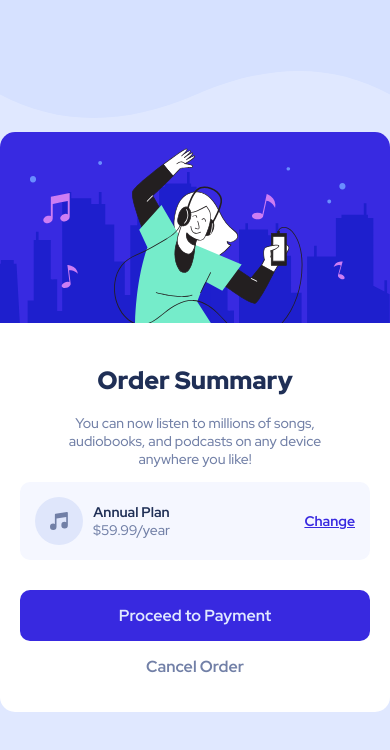
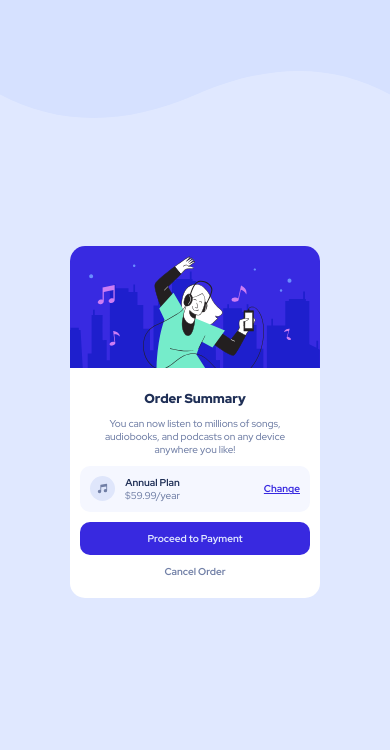
Before and after one commit to CauanyRodrigues01/order-summary-component-main, a plain HTML site: page index.html in a window 390 px wide. Drawn offline with Linux system fonts and the light colour scheme.

Commit message:
Update style.css

```diff
--- a/public/css/style.css
+++ b/public/css/style.css
@@ -20,7 +20,7 @@ html {
 body {
     margin: 0;
     padding: 0;
-    font-size: 1.4rem;
+    font-size: 1.3rem;
 }
 
 .container {
@@ -36,7 +36,7 @@ body {
 }
 
 .card {
-    width: 400px;
+    width: 350px;
 
     border-radius: 1.5rem;
     text-align: center;
@@ -50,7 +50,7 @@ body {
 }
 
 main {
-    padding: 2rem;
+    padding: 1rem;
 }
 
 .container-text {
@@ -66,7 +66,7 @@ main {
 .container-options {
     background-color: var(--very-pale-blue);
     border-radius: 1rem;
-    padding: 1.5rem;
+    padding: 1rem;
 
     display: flex;
     align-items: center;
@@ -102,13 +102,13 @@ a:visited {
 .buttons {
     display: flex;
     flex-direction: column;
-    margin-top: 30px;
+    margin-top: 10px;
 }
 
 button {
     border: none;
     border-radius: 1rem;
-    padding: 1.5rem;
+    padding: 1rem;
     font-size: 1.6rem;
     font-weight: 700;
 }
@@ -138,8 +138,24 @@ button {
 }
 
 /* 4K */
-@media screen and (max-width: 2560px) {
-
+@media screen and (min-width: 1441px) {
+    body {
+        font-size: 3rem;
+    }
+    main {
+        padding: 5rem;
+    }
+    .title {
+        font-size: 3.7rem;
+    }
+    .card {
+        width: 30%;
+        max-width: 750px;
+        min-width: 640px;
+    }
+    button {
+        font-size: 3rem;
+    }
 }
 
 /* Laptop L */
@@ -154,20 +170,33 @@ button {
 
 /* Tablet */
 @media screen and (max-width: 768px) {
-
+    .card {
+        width: 50%;
+        min-width: 300px;
+        max-width: 350px;
+    }
 }
 
 /* Mobile L */
 @media screen and (max-width: 425px) {
-
+    body {
+        font-size: 1rem;
+    }
+    .card {
+        width: 70%;
+        min-width: 150px;
+        max-width: 250px;
+    }
+    .container-text {
+        padding: 0 1.5rem 0 1.5rem;
+    }
+    .title {
+        font-size: 1.3rem;
+    }
+    .plan img {
+        width: 25px;
+    }
+    button {
+        font-size: 1rem;
+    }
 }
-
-/* Mobile M */
-@media screen and (max-width: 375px) {
-
-}
-
-/* Mobile S */
-@media screen and (max-width: 320px) {
-
-}
```
